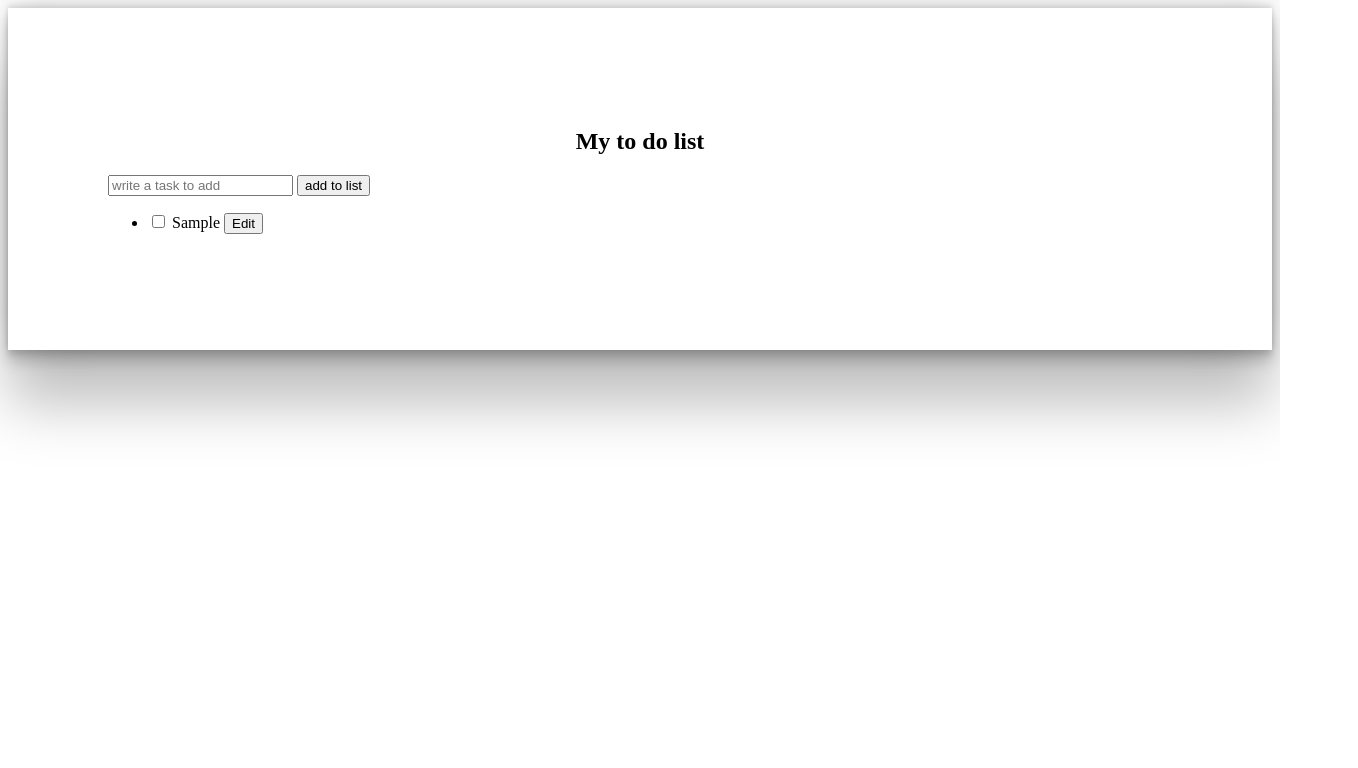
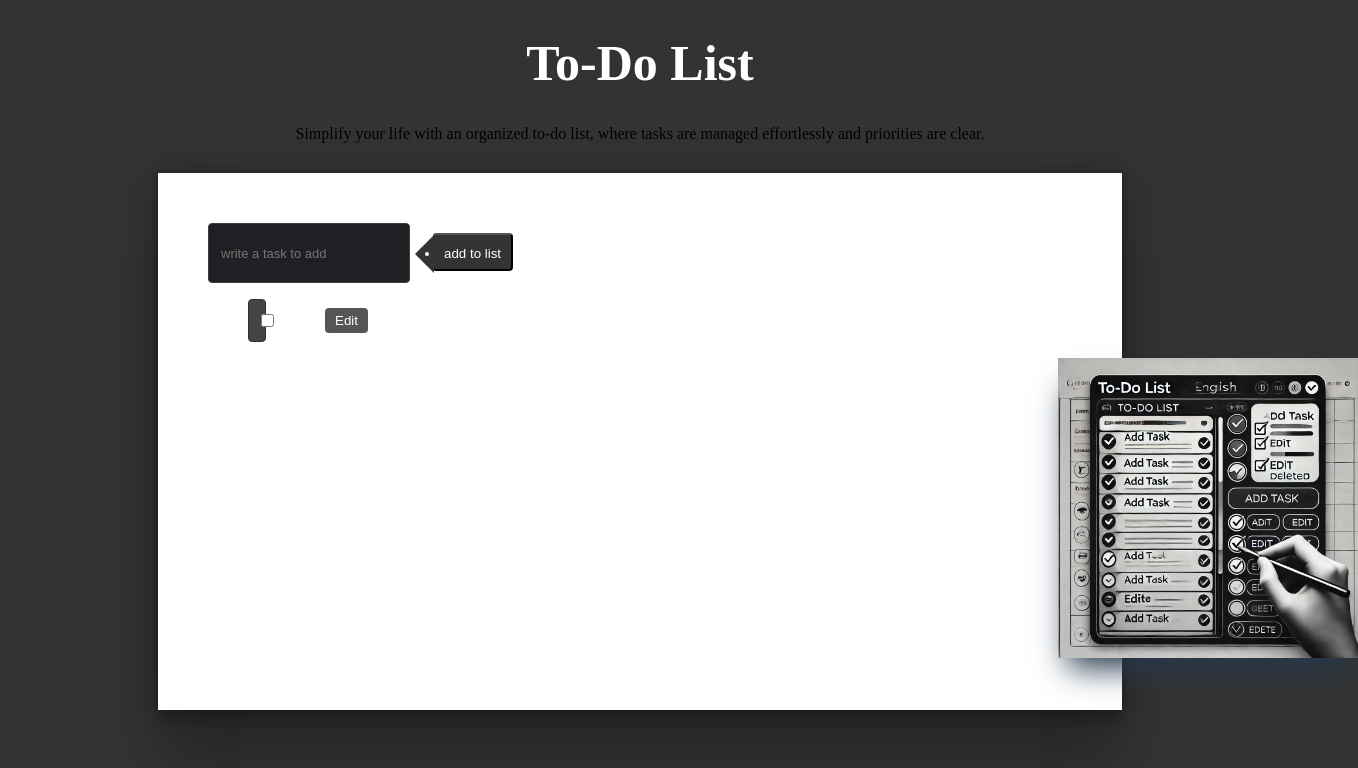
Before and after one commit to AzizToulgui/to-do-list, a plain HTML site: page index.html in a window 1280 px wide. Both pictures are taken after typing "Sample" into the empty fields and a click on the button "add to list". Shown: the whole page, 1358 px wide, since content can reach past the window. Drawn offline with Linux system fonts and the light colour scheme.

Commit message:
css is done

```diff
--- a/index.html
+++ b/index.html
@@ -7,16 +7,15 @@
     <link rel="stylesheet" href="./style.css" />
   </head>
   <body>
-
-  <section class="c1">
-
-    <h1>My to do list</h1>
-    <input type="text" placeholder="write a task to add" id="inp" />
-    <button id="b1">add to list</button>
-    <ul id="box">
-
-    </ul>
-  </section>
-  <script src="./indexx.js"></script>
+    <h1>To-Do List</h1>
+    <p>Simplify your life with an organized to-do list, where tasks are managed effortlessly and priorities are clear.</p>
+    <section class="c1">
+      <div class="c2">
+      <input type="text" placeholder="write a task to add" id="inp" />
+      <button id="b1" class="price-tag">add to list</button>
+      <ul id="box"></ul></div>
+      <div class="c3"><img src="./taswira.webp" alt="to do list sum" /></div>
+    </section>
+    <script src="./indexx.js"></script>
   </body>
 </html>
--- a/indexx.js
+++ b/indexx.js
@@ -3,14 +3,13 @@ document.addEventListener("DOMContentLoaded", function () {
   const taskList = document.getElementById("box");
 
   function addTask() {
-        var inpVal = inputField.value;
+    const inpVal = inputField.value.trim();
 
-        if (inpVal.trim() === "") {
-            inpVal = prompt("Please enter a task:");
-
-            if (inpVal !== null && inpVal.trim() !== "") {
+    if (inpVal === "") {
+      const prom = prompt("Please enter a task:");
+      if (prom !== null && prom.trim() !== "") {
         taskList.innerHTML += `<li>
-                    <input type="checkbox"> ${inpVal}
+                    <input type="checkbox"> ${prom}
                     <button class="edit-btn">Edit</button>
                 </li>`;
       }
@@ -21,24 +20,26 @@ document.addEventListener("DOMContentLoaded", function () {
             </li>`;
     }
 
-        inputField.value = ""; // Clear the input field
+    document.getElementById("inp").value = "";
   }
 
   document.getElementById("b1").addEventListener("click", addTask);
 
-    // Add Enter key functionality
+  // fazet el entre kifeh tekhdem
   inputField.addEventListener("keydown", function (event) {
     if (event.key === "Enter") {
       addTask();
     }
   });
 
-    // Event delegation for edit buttons and checkboxes
+
   taskList.addEventListener("click", function (event) {
     if (event.target.classList.contains("edit-btn")) {
-            // Edit the task text
+
       const listItem = event.target.parentElement;
-            const textNode = listItem.childNodes[1]; // This should be the text node
+      const textNode = listItem.querySelector(
+        "input[type='checkbox']"
+      ).nextSibling;
 
       const currentText = textNode.textContent.trim();
       const newText = prompt("Edit the task:", currentText);
@@ -47,13 +48,13 @@ document.addEventListener("DOMContentLoaded", function () {
         textNode.textContent = ` ${newText}`;
       }
     } else if (event.target.type === "checkbox") {
-            // If the checkbox is checked, wait 3 seconds before removing the task
+      // ken chked 3sc w ttfaskh
       const checkbox = event.target;
       if (checkbox.checked) {
-                alert("congrats on compliting the task it will be deleted")
+        alert("Congrats on completing the task! It will be deleted shortly.");
         setTimeout(function () {
           checkbox.parentElement.remove();
-                }, 3000);
+        }, 3000); // tedhem bel milliseconds
       }
     }
   });
--- a/style.css
+++ b/style.css
@@ -1,9 +1,126 @@
+
+
+ul#box li {
+  padding: 8px;
+  background-color: #444;
+  color: white;
+  border-radius: 4px;
+  margin-bottom: 5px;
+  display: flex;
+  justify-content: space-between;
+  align-items: center;
+  border: 1px solid #333;
+  margin-right: 900px;
+}
+
+
+ul#box li .edit-btn {
+  background-color: #555;
+  color: white;
+  border: none;
+  padding: 5px 10px;
+  border-radius: 4px;
+}
+
+ul#box li .edit-btn:hover {
+  background-color: #666;
+}
+
+
 .c1 {
   box-shadow: rgba(0, 0, 0, 0.25) 0px 54px 55px,
     rgba(0, 0, 0, 0.12) 0px -12px 30px, rgba(0, 0, 0, 0.12) 0px 4px 6px,
     rgba(0, 0, 0, 0.17) 0px 12px 13px, rgba(0, 0, 0, 0.09) 0px -3px 5px;
-  padding: 100px;
+  margin-top: 30px;
+  margin-left: 150px;
+  margin-right: 150px;
+  background-color: white;
+  display: block;
 }
-h1{
+
+.c2 {
+  padding-top: 50px;
+  padding-left: 50px;
+}
+.c3{
+  margin-left: 100px;
+  padding-bottom: 5%;
+}
+
+img {
+  height: 300px;
+  width: 300px;
+  box-shadow: rgb(38, 57, 77) 0px 20px 30px -10px;
+  margin-left: 800px;
+
+}
+
+h1 {
+  text-align: center;
+  color: white;
+  font-size: 50px;
+}
+
+p {
   text-align: center;
 }
+
+#inp {
+  padding: 6px 12px;
+  background: rgb(31, 32, 35);
+  border: 1px solid rgb(60, 63, 68);
+  border-radius: 4px;
+  font-size: 13px;
+  color: rgb(247, 248, 248);
+  height: 46px;
+  appearance: none;
+  transition: border 0.15s ease 0s;
+}
+
+#inp:focus {
+  outline: none;
+  box-shadow: none;
+  border-color: rgb(100, 153, 255);
+}
+
+.price-tag {
+  display: inline-block;
+  width: auto;
+  height: 38px;
+  background-color: #333;
+  border-radius: 3px 4px 4px 3px;
+  border-left: 1px solid #333;
+  margin-left: 19px;
+  position: relative;
+  color: white;
+  line-height: 38px;
+  padding: 0 10px;
+}
+
+.price-tag:before {
+  content: "";
+  position: absolute;
+  display: block;
+  left: -19px;
+  width: 0;
+  height: 0;
+  border-top: 19px solid transparent;
+  border-bottom: 19px solid transparent;
+  border-right: 19px solid #333;
+}
+
+.price-tag:after {
+  content: "";
+  background-color: white;
+  border-radius: 50%;
+  width: 4px;
+  height: 4px;
+  display: block;
+  position: absolute;
+  left: -9px;
+  top: 17px;
+}
+
+body {
+  background-color: #333;
+}
```
Also changed, not shown: taswira.webp (added). Lines whose indentation alone changed are shown as unchanged.
